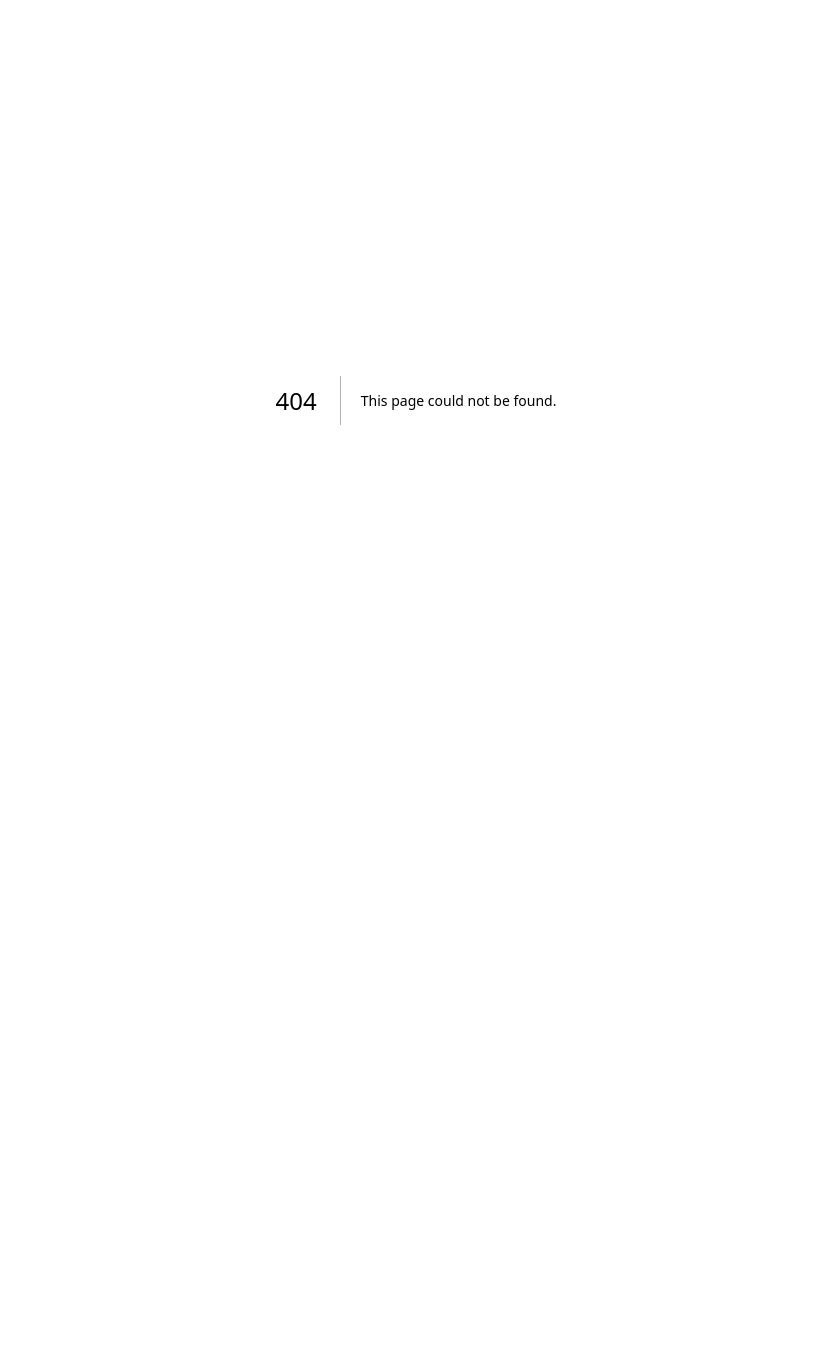
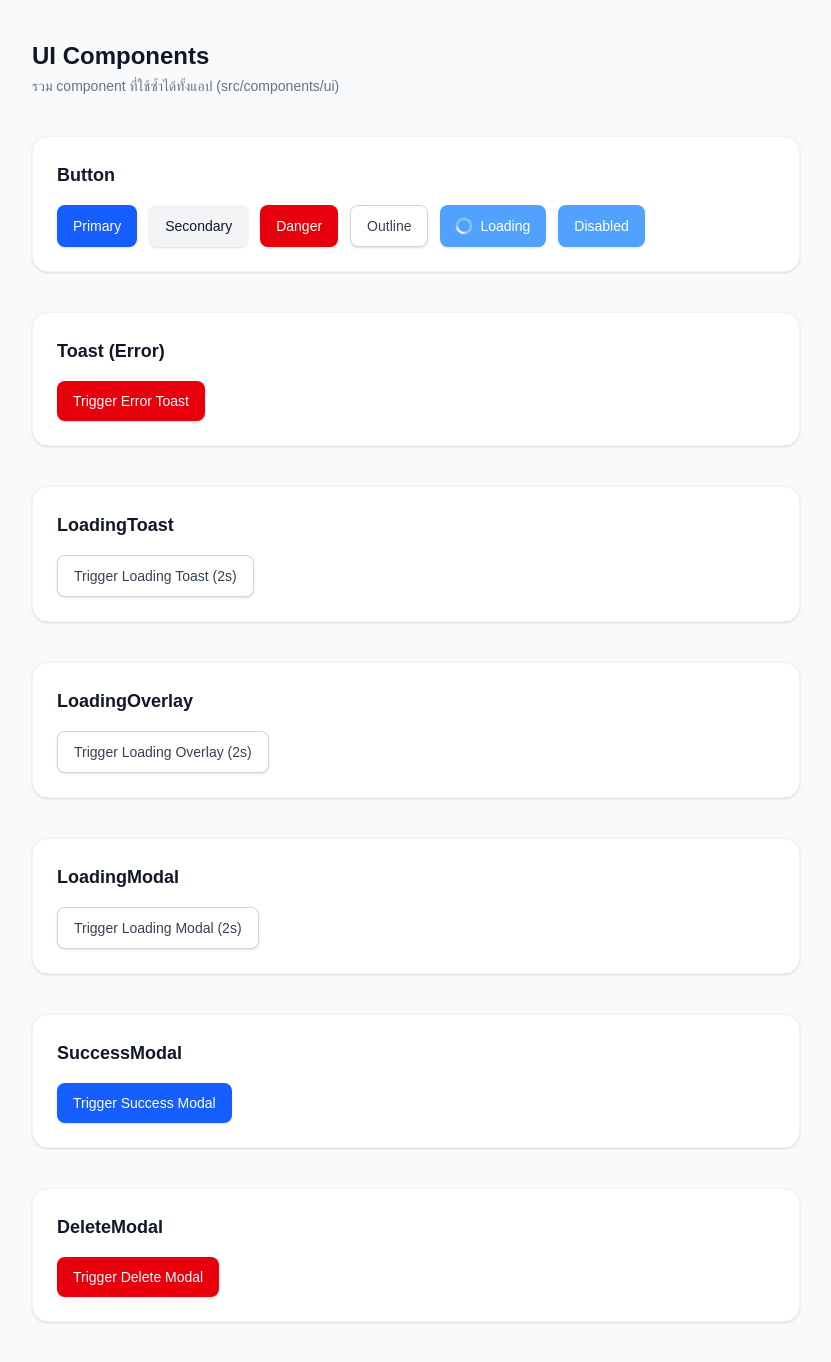
Before and after one commit to SskSENGALOUNE/learning-start-nextJs-frontend, a Next.js app: page /ui-component in a window 1280 px wide. Before the commit this address had no page. Shown: the whole page, without its empty margins (224-1055 px from the left). Before the commit the page ends 800 px from the top, so only its background shows below. Built offline with nearby package versions, Linux system fonts and the light colour scheme.

Commit message:
feat: add UI component showcase page and link it in navigation

```diff
--- a/src/app/page.tsx
+++ b/src/app/page.tsx
@@ -7,7 +7,7 @@ const pages = [
   { href: "/bank-accounts/compare", label: "Bank Accounts (Offset vs Cursor)" },
   { href: "/bank-accounts/benchmark", label: "Benchmark (Compare 4 method)" },
   { href: "/bank-accounts/composite", label: "Composite Filter" },
-
+  { href: "/ui-component", label: "UI Component" },
 ];
 
 export default function Home() {
--- /dev/null
+++ b/src/app/ui-component/page.tsx
@@ -0,0 +1,146 @@
+"use client";
+
+import { useState } from "react";
+import { Button } from "@/components/ui/Button";
+import { Toast } from "@/components/ui/Toast";
+import { LoadingToast } from "@/components/ui/LoadingToast";
+import { LoadingOverlay } from "@/components/ui/LoadingOverlay";
+import { LoadingModal } from "@/components/ui/LoadingModal";
+import { SuccessModal } from "@/components/ui/SuccessModal";
+import { DeleteModal } from "@/components/ui/DeleteModal";
+
+export default function UiComponentPage() {
+  const [showToast, setShowToast] = useState(false);
+  const [showLoadingToast, setShowLoadingToast] = useState(false);
+  const [showLoadingOverlay, setShowLoadingOverlay] = useState(false);
+  const [showLoadingModal, setShowLoadingModal] = useState(false);
+  const [showSuccessModal, setShowSuccessModal] = useState(false);
+  const [showDeleteModal, setShowDeleteModal] = useState(false);
+
+  const triggerTemporary = (setShow: (v: boolean) => void) => {
+    setShow(true);
+    setTimeout(() => setShow(false), 2000);
+  };
+
+  return (
+    <main className="min-h-screen bg-gray-50 py-10 px-4 sm:px-6 lg:px-8">
+      <div className="max-w-3xl mx-auto space-y-10">
+        <div>
+          <h1 className="text-2xl font-bold text-gray-900">UI Components</h1>
+          <p className="text-sm text-gray-500 mt-1">
+            รวม component ที่ใช้ซ้ำได้ทั้งแอป (src/components/ui)
+          </p>
+        </div>
+
+        {/* Button */}
+        <section className="bg-white rounded-2xl border border-gray-100 p-6 shadow-sm">
+          <h2 className="text-lg font-semibold text-gray-900 mb-4">Button</h2>
+          <div className="flex flex-wrap gap-3">
+            <Button variant="primary">Primary</Button>
+            <Button variant="secondary">Secondary</Button>
+            <Button variant="danger">Danger</Button>
+            <Button variant="outline">Outline</Button>
+            <Button variant="primary" loading>
+              Loading
+            </Button>
+            <Button variant="primary" disabled>
+              Disabled
+            </Button>
+          </div>
+        </section>
+
+        {/* Toast (error) */}
+        <section className="bg-white rounded-2xl border border-gray-100 p-6 shadow-sm">
+          <h2 className="text-lg font-semibold text-gray-900 mb-4">
+            Toast (Error)
+          </h2>
+          <Button
+            variant="danger"
+            onClick={() => triggerTemporary(setShowToast)}
+          >
+            Trigger Error Toast
+          </Button>
+          <Toast
+            message={
+              showToast ? "เกิดข้อผิดพลาด: ไม่สามารถบันทึกข้อมูลได้" : null
+            }
+          />
+        </section>
+
+        {/* LoadingToast */}
+        <section className="bg-white rounded-2xl border border-gray-100 p-6 shadow-sm">
+          <h2 className="text-lg font-semibold text-gray-900 mb-4">
+            LoadingToast
+          </h2>
+          <Button
+            variant="outline"
+            onClick={() => triggerTemporary(setShowLoadingToast)}
+          >
+            Trigger Loading Toast (2s)
+          </Button>
+          <LoadingToast show={showLoadingToast} />
+        </section>
+
+        {/* LoadingOverlay */}
+        <section className="bg-white rounded-2xl border border-gray-100 p-6 shadow-sm">
+          <h2 className="text-lg font-semibold text-gray-900 mb-4">
+            LoadingOverlay
+          </h2>
+          <Button
+            variant="outline"
+            onClick={() => triggerTemporary(setShowLoadingOverlay)}
+          >
+            Trigger Loading Overlay (2s)
+          </Button>
+          <LoadingOverlay show={showLoadingOverlay} />
+        </section>
+
+        {/* LoadingModal */}
+        <section className="bg-white rounded-2xl border border-gray-100 p-6 shadow-sm">
+          <h2 className="text-lg font-semibold text-gray-900 mb-4">
+            LoadingModal
+          </h2>
+          <Button
+            variant="outline"
+            onClick={() => triggerTemporary(setShowLoadingModal)}
+          >
+            Trigger Loading Modal (2s)
+          </Button>
+          <LoadingModal show={showLoadingModal} message="กำลังโหลด..." />
+        </section>
+
+        {/* SuccessModal */}
+        <section className="bg-white rounded-2xl border border-gray-100 p-6 shadow-sm">
+          <h2 className="text-lg font-semibold text-gray-900 mb-4">
+            SuccessModal
+          </h2>
+          <Button variant="primary" onClick={() => setShowSuccessModal(true)}>
+            Trigger Success Modal
+          </Button>
+          <SuccessModal
+            show={showSuccessModal}
+            title="Created Successfully."
+            message="You have created a new item."
+            onClose={() => setShowSuccessModal(false)}
+          />
+        </section>
+
+        {/* DeleteModal */}
+        <section className="bg-white rounded-2xl border border-gray-100 p-6 shadow-sm">
+          <h2 className="text-lg font-semibold text-gray-900 mb-4">
+            DeleteModal
+          </h2>
+          <Button variant="danger" onClick={() => setShowDeleteModal(true)}>
+            Trigger Delete Modal
+          </Button>
+          <DeleteModal
+            show={showDeleteModal}
+            itemName="ตัวอย่างสินค้า"
+            onCancel={() => setShowDeleteModal(false)}
+            onConfirm={() => setShowDeleteModal(false)}
+          />
+        </section>
+      </div>
+    </main>
+  );
+}
```
